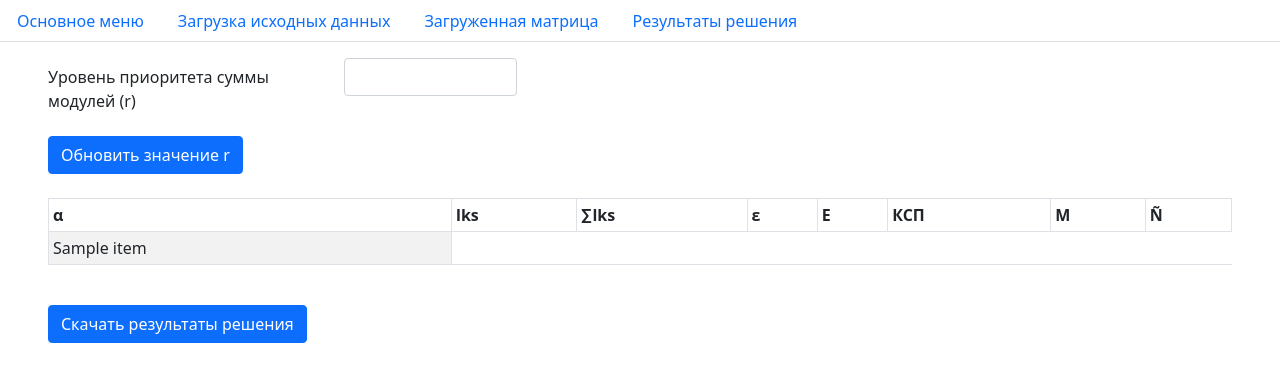
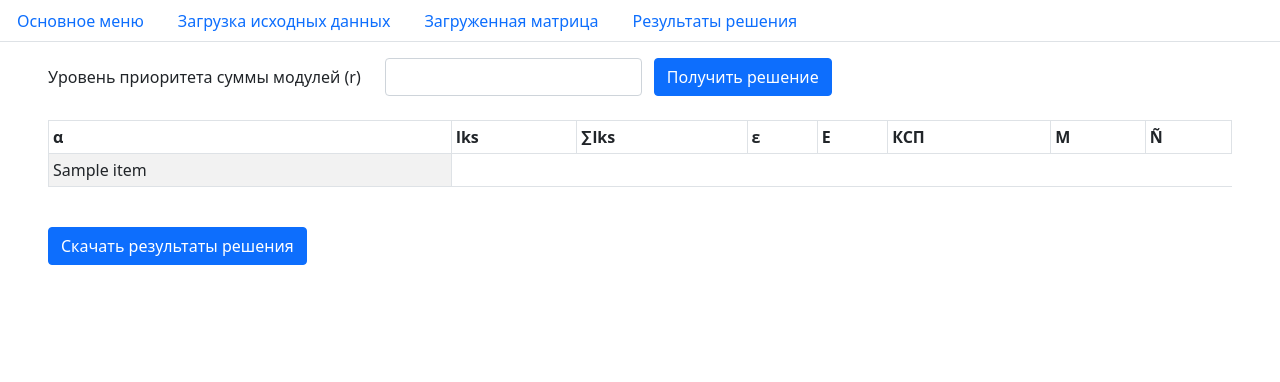
Before and after one commit to onebadman/NKSP, a Flask app: template templates/answer.html in a window 1280 px wide. Shown: the top 382 px of the page. Run offline with Flask 2, Linux system fonts and the light colour scheme; the template is opened without the code that fills it: most values are stand-ins (such as "Sample title", 1, 10 or a date in 2020).

Commit message:
NKSP-30 Перетменовать кнопку "Обновить r".

```diff
--- a/templates/answer.html
+++ b/templates/answer.html
@@ -4,14 +4,14 @@
 
     <form action="/form/update_r" method="post" name="updateR">
         <div class="row align-items-start">
-            <div class="row mb-3">
-                <label for="inputData2" class="col-sm-3 col-form-label">Уровень приоритета суммы модулей (r)</label>
-                <div class="col-sm-2">
+            <div class="row">
+                <label for="inputData2" class="col-md-auto col-form-label">Уровень приоритета суммы модулей (r)</label>
+                <div class="col-md-auto">
                     <input type="number" step="0.00000000001" class="form-control" name="r" {% if meta_data.r != None %}value="{{ meta_data.r }}"{% endif %}>
                 </div>
+                <button type="submit" class="btn btn-primary col-md-auto">Получить решение</button>
             </div>
         </div>
-        <button type="submit" class="btn btn-primary">Обновить значение r</button>
     </form>
     <br>
 
```
